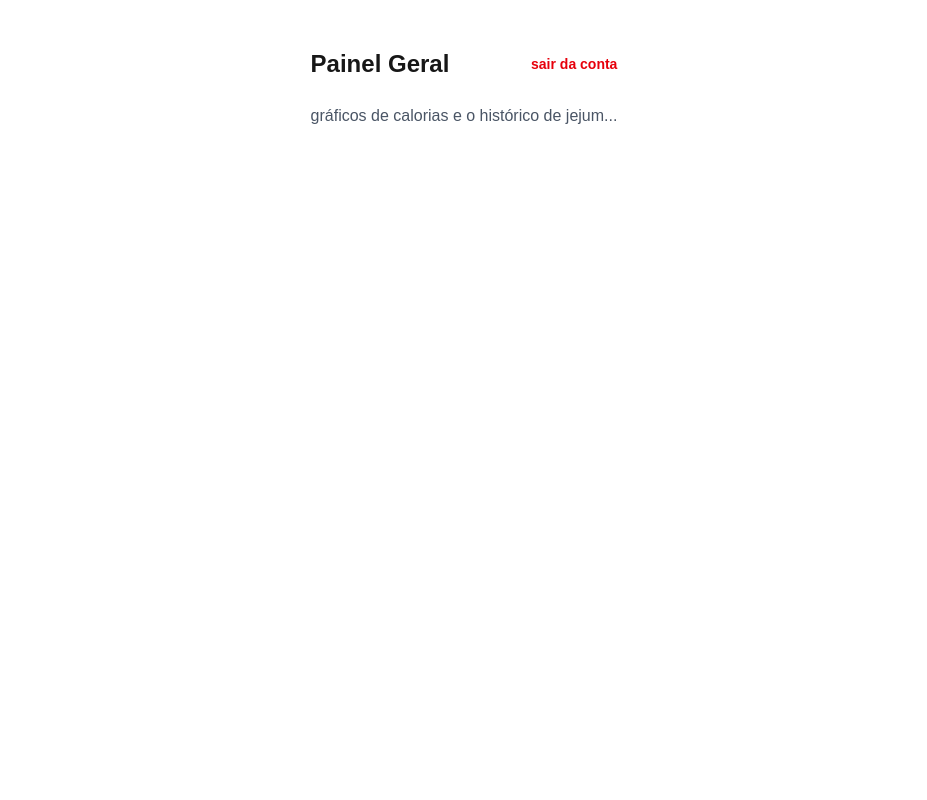
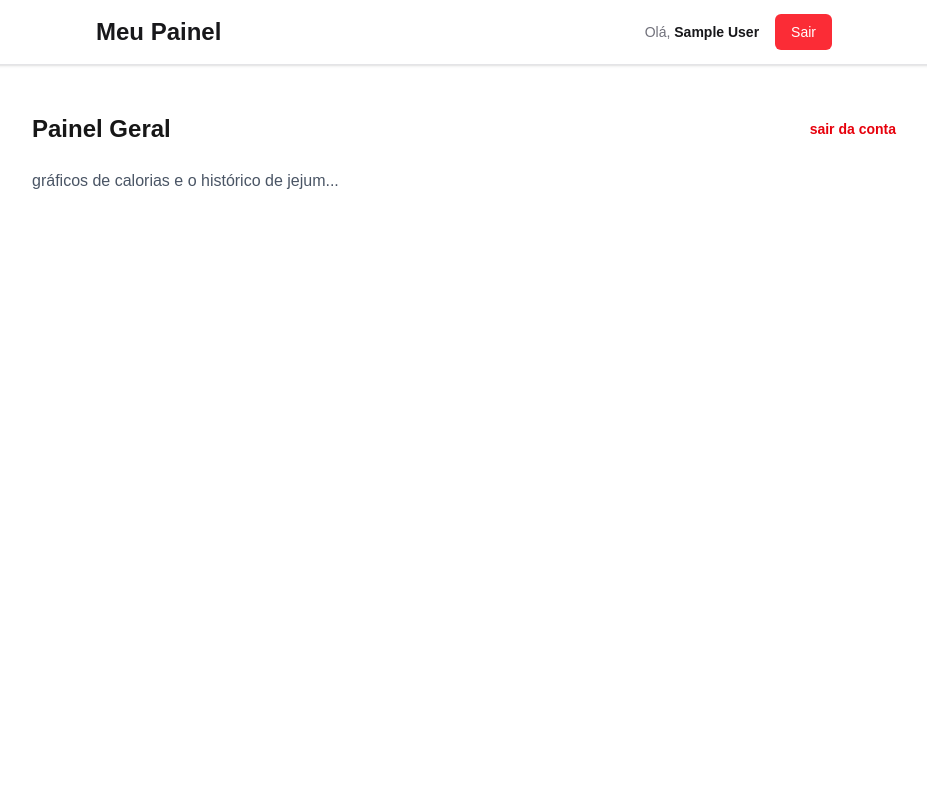
Before and after one commit to EmersonTarqui/calorias-jejum, a Next.js app: page /dashboard in a window 1280 px wide. Shown: the top 800 px of the page, without its empty margins (176-1103 px from the left). Built offline with nearby package versions, Linux system fonts and the light colour scheme; no server answers; sample sign-in values are in the browser's storage.

Commit message:
feat: implementa layout base com header autenticado e footer global
Signed-off-by: EMERSON TARQUI CUSI <emerson.tarqui@hotmail.com>

```diff
--- a/app/dashboard/layout.tsx
+++ b/app/dashboard/layout.tsx
@@ -2,7 +2,7 @@
 
 import { useEffect, useState } from "react";
 import { useRouter } from "next/navigation";
-import { onAuthStateChanged } from "firebase/auth";
+import { onAuthStateChanged, signOut, User } from "firebase/auth";
 import { auth } from "@/lib/firebase";
 
 export default function DashboardLayout({
@@ -11,35 +11,66 @@ export default function DashboardLayout({
   children: React.ReactNode
 }) {
   const router = useRouter();
+  const [carregando, setCarregando] = useState(true);
+  const [usuario, setUsuario] = useState<User | null>(null);
 
-  // estado para travar a tela enquanto verifica o firebase
-  const [carregando, setCarregando] = useState(true);
-
-  // monitora o status do usuario
+  // monitora o estado de autenticacao e redireciona usuarios nao autenticados
   useEffect(() => {
     const unsubscribe = onAuthStateChanged(auth, (user) => {
       if (!user) {
-        // se nao tem usuario logado, expulsa pro login
         router.push("/login");
       } else {
-        // se tem usuario, libera a renderizacao da pagina
+        setUsuario(user);
         setCarregando(false);
       }
     });
 
-    // limpa o monitoramento se sair do layout
     return () => unsubscribe();
   }, [router]);
 
-  // mostra estado de ui enquanto pensa (exigencia da atividade)
+  // exibe prompt de confirmacao nativo antes de encerrar a sessao do usuario
+  async function handleSair() {
+    const confirmou = window.confirm("Tem certeza de que deseja sair do sistema?");
+    if (confirmou) {
+      await signOut(auth);
+      router.push("/login");
+    }
+  }
+
+  // renderiza estado de loading enquanto aguarda validacao do firebase
   if (carregando) {
     return (
       <div className="flex min-h-screen items-center justify-center">
-        <p className="text-gray-500 dark:text-gray-400">carregando...</p>
+        <p className="text-zinc-500 dark:text-zinc-400">Carregando...</p>
       </div>
     );
   }
 
-  // se a validacao passou, mostra o conteudo da pagina (children)
-  return <>{children}</>;
+  return (
+    <div className="flex flex-col min-h-screen">
+      <header className="border-b border-zinc-200 dark:border-zinc-800 bg-white dark:bg-zinc-900 shadow-sm">
+        <div className="max-w-3xl mx-auto px-4 h-16 flex justify-between items-center w-full">
+
+          <h1 className="font-bold text-2xl text-zinc-900 dark:text-white">Meu Painel</h1>
+
+          <div className="flex items-center gap-4">
+            <span className="text-sm text-zinc-500 dark:text-zinc-400 hidden sm:block">
+              Olá, <span className="font-semibold text-zinc-900 dark:text-zinc-200">{usuario?.displayName || usuario?.email?.split('@')[0]}</span>
+            </span>
+
+            <button
+              onClick={handleSair}
+              className="bg-red-500 text-white hover:bg-red-600 h-9 px-4 py-2 rounded-md text-sm font-medium transition-colors"
+            >
+              Sair
+            </button>
+          </div>
+        </div>
+      </header>
+
+      <div className="flex-1 px-4">
+        {children}
+      </div>
+    </div>
+  );
 }
--- a/app/layout.tsx
+++ b/app/layout.tsx
@@ -13,8 +13,8 @@ const geistMono = Geist_Mono({
 });
 
 export const metadata: Metadata = {
-  title: "Create Next App",
-  description: "Generated by create next app",
+  title: "Meu App de Calorias",
+  description: "Gerenciamento diário de calorias",
 };
 
 export default function RootLayout({
@@ -23,11 +23,19 @@ export default function RootLayout({
   children: React.ReactNode;
 }>) {
   return (
-    <html
-      lang="en"
-      className={`${geistSans.variable} ${geistMono.variable} h-full antialiased`}
-    >
-      <body className="min-h-full flex flex-col">{children}</body>
+    <html lang="pt-BR" className={`${geistSans.variable} ${geistMono.variable} h-full antialiased`}>
+      <body className="min-h-full flex flex-col bg-white dark:bg-zinc-950 text-black dark:text-white">
+
+        {/* renderiza as paginas da aplicacao ocupando o espaco flexivel disponivel */}
+        <main className="flex-1">
+          {children}
+        </main>
+
+        {/* rodape global fixo com aviso academico */}
+        <footer className="mt-8 text-sm text-zinc-500 dark:text-zinc-400 text-center border-t border-zinc-200 dark:border-zinc-800 py-6">
+          AVISO: Esta aplicação é um exercício acadêmico e não substitui orientação médica ou nutricional profissional.
+        </footer>
+      </body>
     </html>
   );
 }
```
